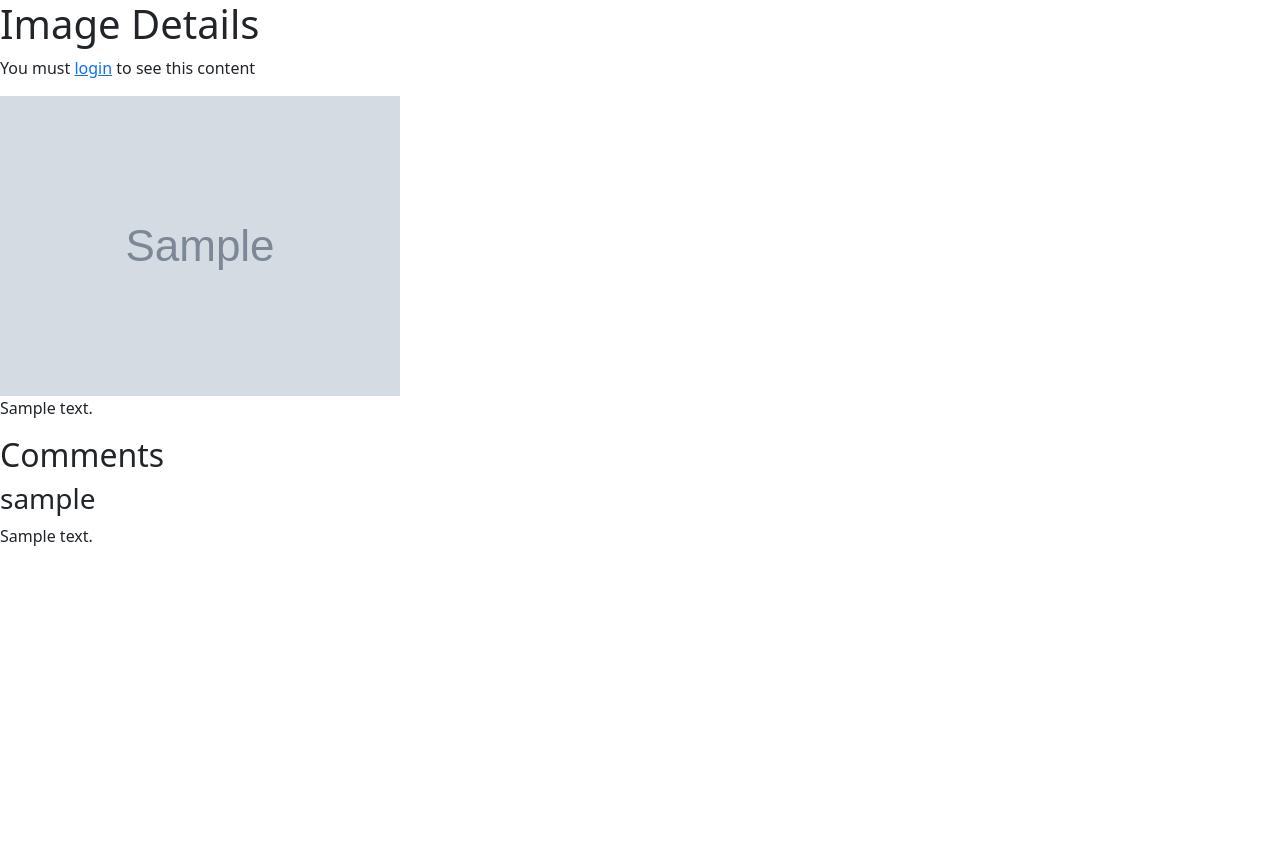
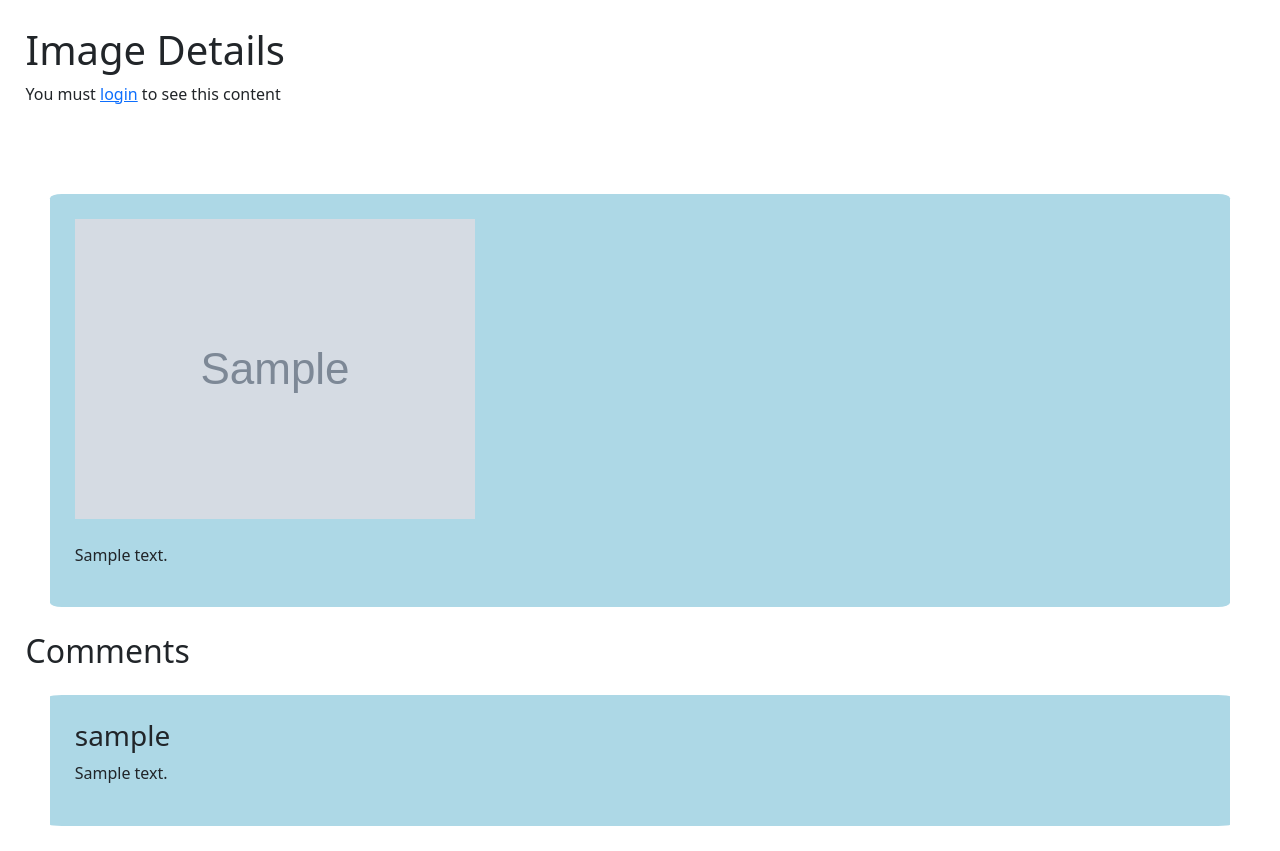
Before and after one commit to nattynerdy/text_analyzer, a Django app: page /image/1 in a window 1280 px wide. Before the commit the page ends 546 px from the top, so only its background shows below. Run offline with Django 5.2, Linux system fonts and the light colour scheme; tables that the repository leaves empty hold one stand-in row (values such as "Sample post"); grey boxes marked "Sample" are stand-in pictures; parts of the project's set-up code (start-up, migrations or seed data) failed here and were passed over; some libraries are stand-ins or nearby versions.

Commit message:
Done except JS

```diff
--- a/images/static/css/styles.css
+++ b/images/static/css/styles.css
@@ -0,0 +1,12 @@
+body
+{
+    margin: 2%;
+}
+
+.image-card, .comment-card
+{
+    margin: 2%;
+    background-color: lightblue;
+    border-radius: 1%;
+    padding: 2%;
+}
--- a/images/templates/detail.html
+++ b/images/templates/detail.html
@@ -7,20 +7,24 @@
 {% block content %}
     <h1>Image Details</h1>
     {% if user.is_authenticated %}
-        <h2>Add comment on image</h2>
+        <h2>Add comment on image <button class="toggle-button btn btn-primary">+</button></h2>
         <form method="POST" action="{% url 'add_comment' image_upload.id %}">
             {% csrf_token %}
             {{ form.as_p }}
-            <button type="submit">Comment</button>
+            <button type="submit" class="btn btn-primary">Comment</button>
         </form>
     {% else %}
         <p>You must <a href="{% url "login" %}">login</a> to see this content</p>
     {% endif %}
-    <img src="{{ image_upload.image.url }}" alt="User-uploaded image containing text described below">
-    <p>{{ image_upload.text }}</p>
+    <br><br>
+    <div class="image-card">
+        <img src="{{ image_upload.image.url }}" alt="User-uploaded image containing text described below">
+        <br><br>
+        <p>{{ image_upload.text }}</p>
+    </div>
     <h2>Comments</h2>
     {% for comment in image_upload.comments.all %}
-        <div>
+        <div class="comment-card">
             <h3>{{ comment.author.username|default:"anonymous" }}</h3>
             <p>{{ comment.text }}</p>
         </div>
```
Also changed, not shown: images/templates/list.html (+7 -4 lines), images/static/js/base.js (added).
